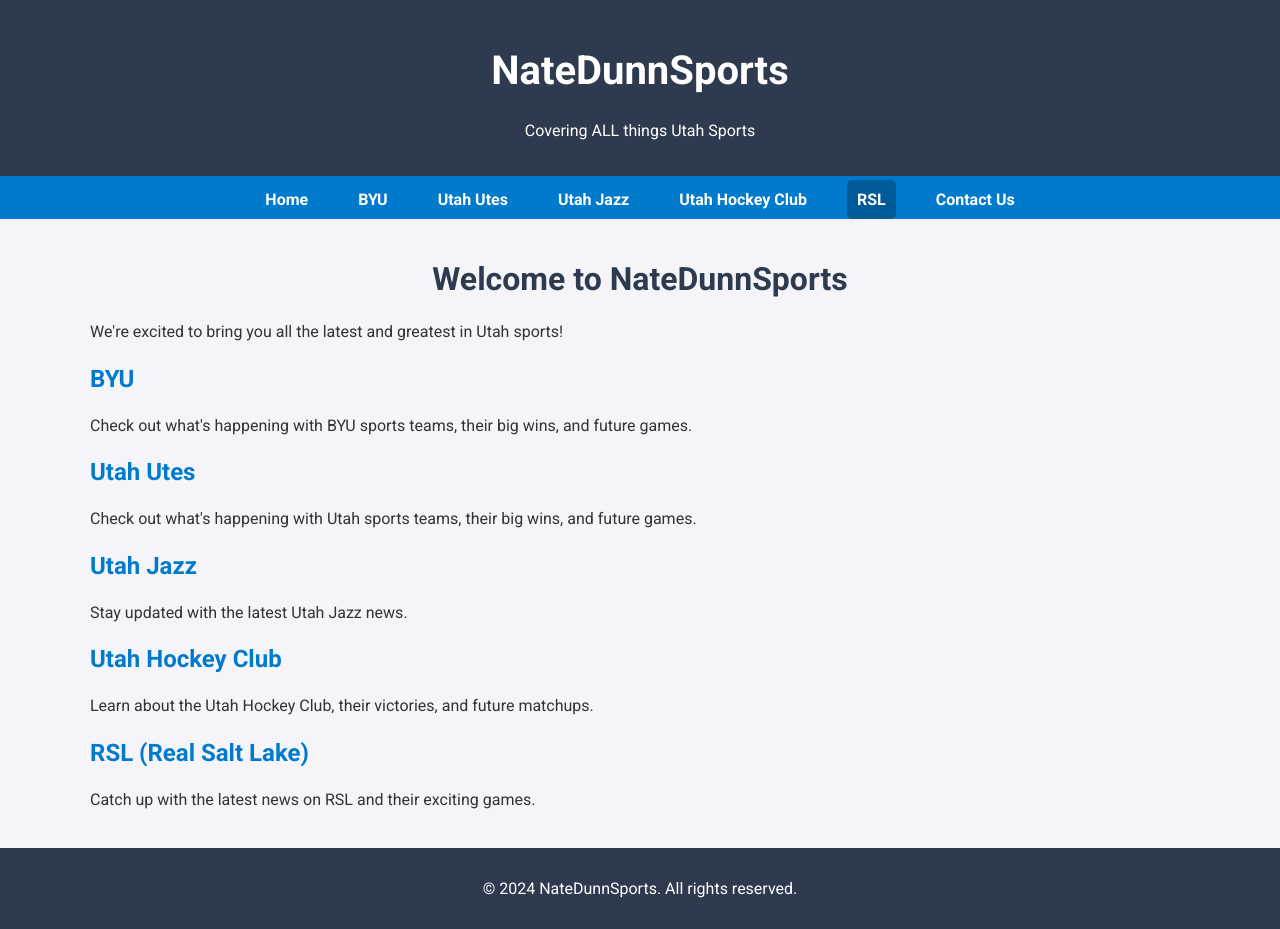
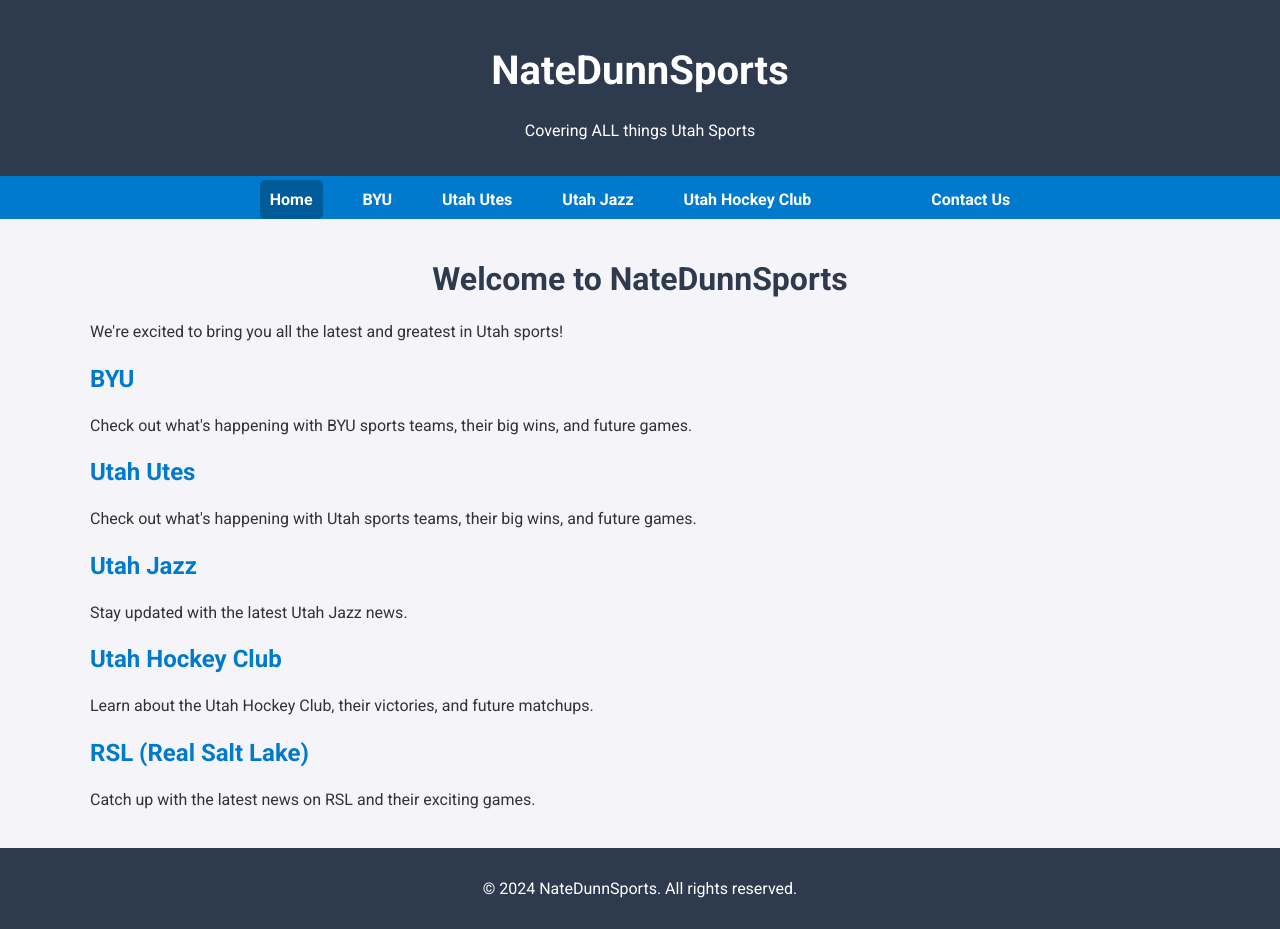
Before and after one commit to natedunn1/dwdd1600, a plain HTML site: page 06form/index.html in a window 1280 px wide. Drawn offline with Linux system fonts and the light colour scheme.

Commit message:
Update index.html

```diff
--- a/06form/index.html
+++ b/06form/index.html
@@ -122,12 +122,12 @@
     <!-- Navigation menu -->
     <nav>
         <ul>
-            <li><a href="home.html">Home</a></li>
+            <li><a href="home.html" class="active">Home</a></li>
             <li><a href="byu.html">BYU</a></li>
             <li><a href="UtahUtes.html">Utah Utes</a></li>
             <li><a href="UtahJazz.html">Utah Jazz</a></li>
             <li><a href="UtahHockeyClub.html">Utah Hockey Club</a></li>
-            <li><a href="RSL.html" class="active">RSL</a></li>
+            <li><a href="RSL.html"</a></li>
             <li><a href="contact.html">Contact Us</a></li>
         </ul>
     </nav>
```
